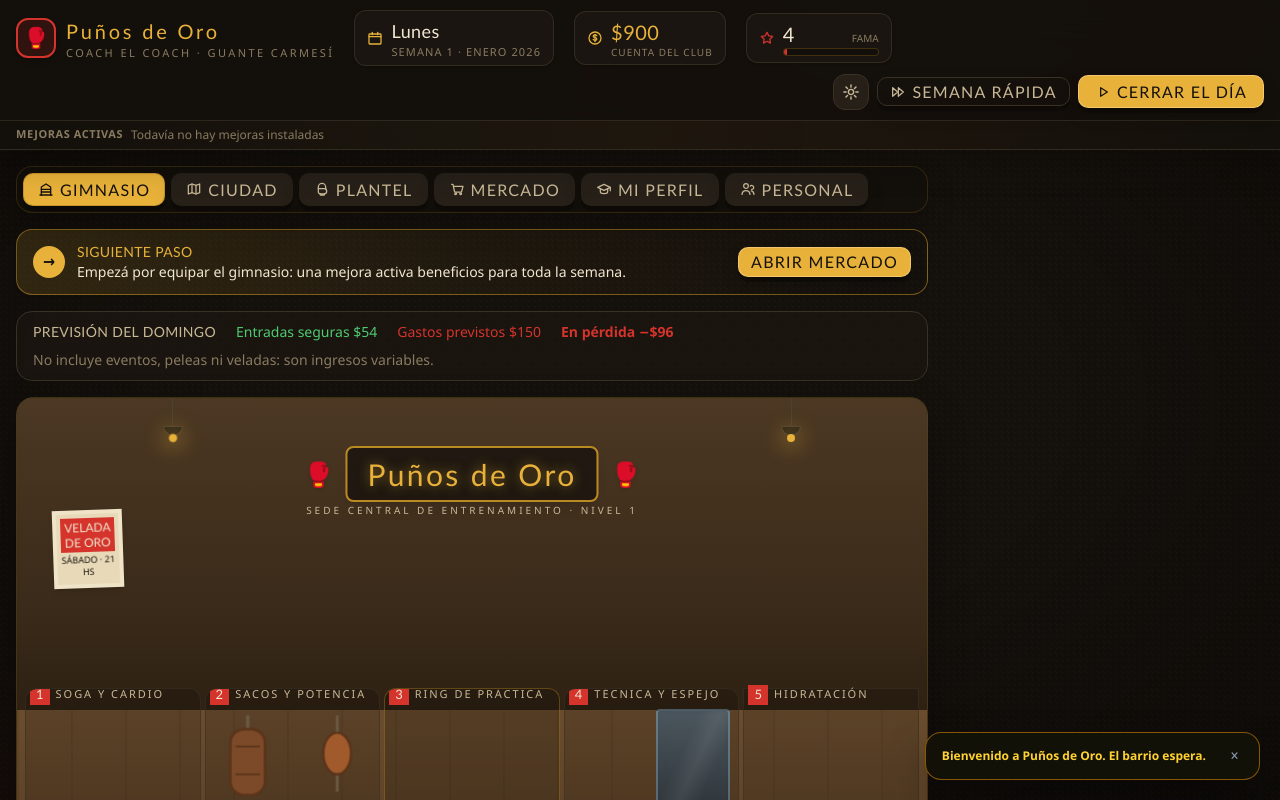
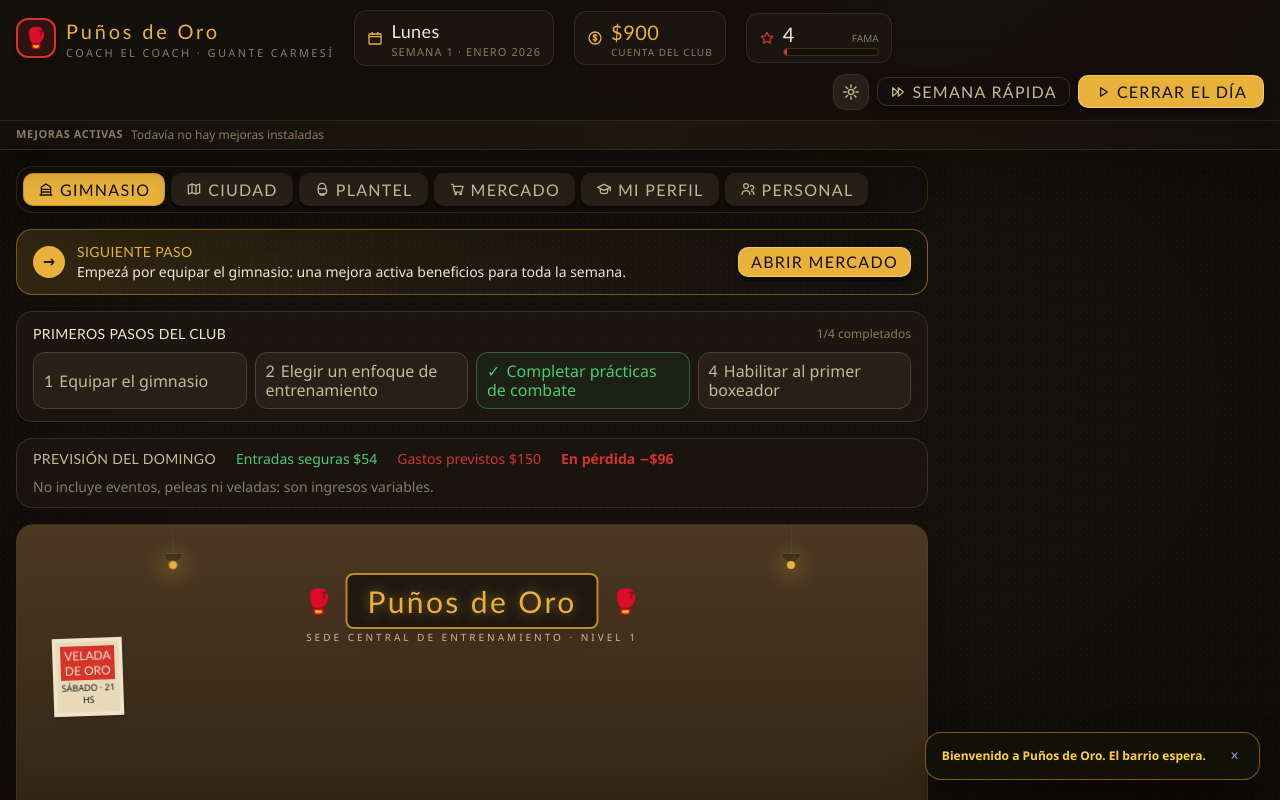
Before and after one commit to MauricioDaneri10/LaVidaDelBoxeo, a React (Vite) app: page / in a window 1280 px wide. Both pictures are taken after a click on the button "¡QUE SUENE LA CAMPANA!". Shown: the top 800 px of the page. Built offline with nearby package versions, Linux system fonts and the light colour scheme.

Commit message:
feat: add guided onboarding and accessibility options

```diff
--- a/src/App.tsx
+++ b/src/App.tsx
@@ -89,6 +89,12 @@ function PantallaPrincipal() {
     + state.plantel.filter(p => p.rol === "boxeador").length * 12 + (state.patrocinio?.semanal ?? 0);
   const gastosEstimados = 150 + state.personal.reduce((total, p) => total + (PERSONAL_INFO[p.tipo]?.sueldo ?? 0), 0);
   const balanceEstimado = ingresosEstimados - gastosEstimados;
+  const guiaInicial = [
+    { texto: "Equipar el gimnasio", hecho: state.equipamiento.length > 0, tab: "mercado" as Pestana },
+    { texto: "Elegir un enfoque de entrenamiento", hecho: state.plantel.some(p => p.rol === "alumno" && p.combo !== "acondicionamiento"), tab: "plantel" as Pestana },
+    { texto: "Completar prácticas de combate", hecho: state.plantel.some(p => p.rol === "alumno" && p.fogueo > 0), tab: "plantel" as Pestana },
+    { texto: "Habilitar al primer boxeador", hecho: state.plantel.some(p => p.rol === "boxeador"), tab: "plantel" as Pestana },
+  ];
   const siguientePaso = !state.equipamiento.length
     ? { texto: "Empezá por equipar el gimnasio: una mejora activa beneficios para toda la semana.", boton: "Abrir Mercado", tab: "mercado" as Pestana }
     : !state.cursos.includes("dt")
@@ -175,6 +181,22 @@ function PantallaPrincipal() {
                 <p className="font-cond text-sm text-cream">{siguientePaso.texto}</p>
               </div>
               <Btn small variant="gold" onClick={() => setPestana(siguientePaso.tab)}>{siguientePaso.boton}</Btn>
+            </div>
+          )}
+          {state.semana === 1 && !guiaInicial.every(h => h.hecho) && (
+            <div className="mb-4 rounded-2xl border border-line bg-panel/80 px-4 py-3">
+              <div className="mb-2 flex items-center justify-between gap-3">
+                <span className="font-display text-sm uppercase tracking-wide text-cream">Primeros pasos del club</span>
+                <span className="font-cond text-xs text-mut">{guiaInicial.filter(h => h.hecho).length}/4 completados</span>
+              </div>
+              <div className="grid gap-2 sm:grid-cols-4">
+                {guiaInicial.map((h, i) => (
+                  <button key={h.texto} onClick={() => !h.hecho && setPestana(h.tab)} disabled={h.hecho}
+                    className={`rounded-xl border px-2.5 py-2 text-left font-cond text-xs transition-colors ${h.hecho ? "border-win/40 bg-win/5 text-win" : "border-line2 bg-panel2 text-sand hover:border-gold2 hover:text-gold"}`}>
+                    <span className="mr-1.5 font-display">{h.hecho ? "✓" : i + 1}</span>{h.texto}
+                  </button>
+                ))}
+              </div>
             </div>
           )}
           {state.dia <= 5 && (
--- a/src/components/panels.tsx
+++ b/src/components/panels.tsx
@@ -1,5 +1,5 @@
 import { motion } from "framer-motion";
-import { useRef, useState } from "react";
+import { useEffect, useRef, useState } from "react";
 import { CATEGORIAS, CURSOS, EQUIPOS, PERSONAL_INFO, PROPIEDADES, TITULOS } from "../game/data";
 import { audioHabilitado, setAudioHabilitado } from "../game/audio";
 import { alumnosActivos, alumnosEnEspera, capacidadAlumnos, fmt, nivelGimnasio, puedeHabilitar, sanitizarEstado, sucursales, valoracion } from "../game/engine";
@@ -490,6 +490,18 @@ export function ModalAjustes({ onCerrar }: { onCerrar: () => void }) {
   });
   const [sonido, setSonido] = useState(audioHabilitado);
   const [mensaje, setMensaje] = useState<string | null>(null);
+  const [textoGrande, setTextoGrande] = useState(() => localStorage.getItem("vida-del-boxeo:textoGrande") === "1");
+  const [altoContraste, setAltoContraste] = useState(() => localStorage.getItem("vida-del-boxeo:altoContraste") === "1");
+  const [movimientoReducido, setMovimientoReducido] = useState(() => localStorage.getItem("vida-del-boxeo:movimientoReducido") === "1");
+
+  useEffect(() => {
+    document.documentElement.classList.toggle("texto-grande", textoGrande);
+    document.documentElement.classList.toggle("alto-contraste", altoContraste);
+    document.documentElement.classList.toggle("movimiento-reducido", movimientoReducido);
+    localStorage.setItem("vida-del-boxeo:textoGrande", textoGrande ? "1" : "0");
+    localStorage.setItem("vida-del-boxeo:altoContraste", altoContraste ? "1" : "0");
+    localStorage.setItem("vida-del-boxeo:movimientoReducido", movimientoReducido ? "1" : "0");
+  }, [textoGrande, altoContraste, movimientoReducido]);
 
   const exportar = () => {
     exportarPartidaJSON(state);
@@ -537,6 +549,22 @@ export function ModalAjustes({ onCerrar }: { onCerrar: () => void }) {
             {guardadoEn ? `Último guardado: ${new Date(guardadoEn).toLocaleString()}` : "Todavía no hay un guardado registrado."}
           </div>
           {mensaje && <div className="mt-2 rounded-lg border border-gold2/40 bg-gold/10 px-2.5 py-1.5 font-cond text-xs text-gold">{mensaje}</div>}
+        </div>
+
+        <div className="border border-line bg-panel2 p-3 rounded-xl">
+          <div className="font-display text-lg text-cream">Comodidad de lectura</div>
+          <p className="font-cond text-xs text-sand">Estas opciones se guardan en este navegador y no cambian las reglas del juego.</p>
+          <div className="mt-2 grid gap-2 sm:grid-cols-3">
+            <Btn small variant={textoGrande ? "gold" : "dark"} onClick={() => setTextoGrande(v => !v)}>
+              {textoGrande ? "✓ " : ""}Texto grande
+            </Btn>
+            <Btn small variant={altoContraste ? "gold" : "dark"} onClick={() => setAltoContraste(v => !v)}>
+              {altoContraste ? "✓ " : ""}Alto contraste
+            </Btn>
+            <Btn small variant={movimientoReducido ? "gold" : "dark"} onClick={() => setMovimientoReducido(v => !v)}>
+              {movimientoReducido ? "✓ " : ""}Menos movimiento
+            </Btn>
+          </div>
         </div>
 
         <div className="border border-blood/40 bg-blood/5 p-3 rounded-xl">
--- a/src/index.css
+++ b/src/index.css
@@ -201,6 +201,21 @@ button:focus-visible, input:focus-visible, [role="button"]:focus-visible {
 button, input { font: inherit; }
 button { line-height: 1.2; }
 
+html.texto-grande { font-size: 112%; }
+html.alto-contraste {
+  --color-mut: #f0d9aa;
+  --color-line: #766348;
+  --color-line2: #a58d68;
+}
+html.movimiento-reducido *,
+html.movimiento-reducido *::before,
+html.movimiento-reducido *::after {
+  animation-duration: 0.001ms !important;
+  animation-iteration-count: 1 !important;
+  transition-duration: 0.001ms !important;
+  scroll-behavior: auto !important;
+}
+
 @media (prefers-reduced-motion: reduce) {
   *, *::before, *::after { animation-duration: 0.001ms !important; animation-iteration-count: 1 !important; scroll-behavior: auto !important; }
 }
```
